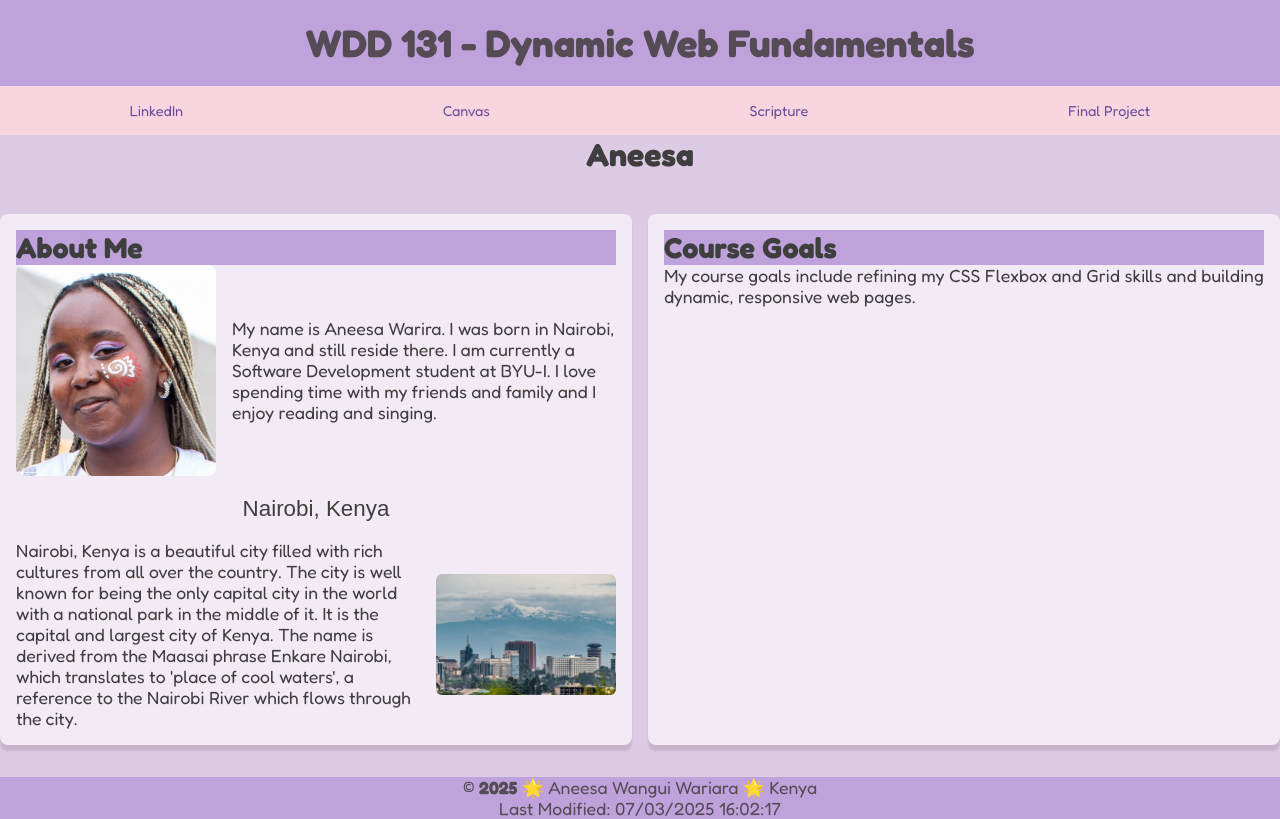
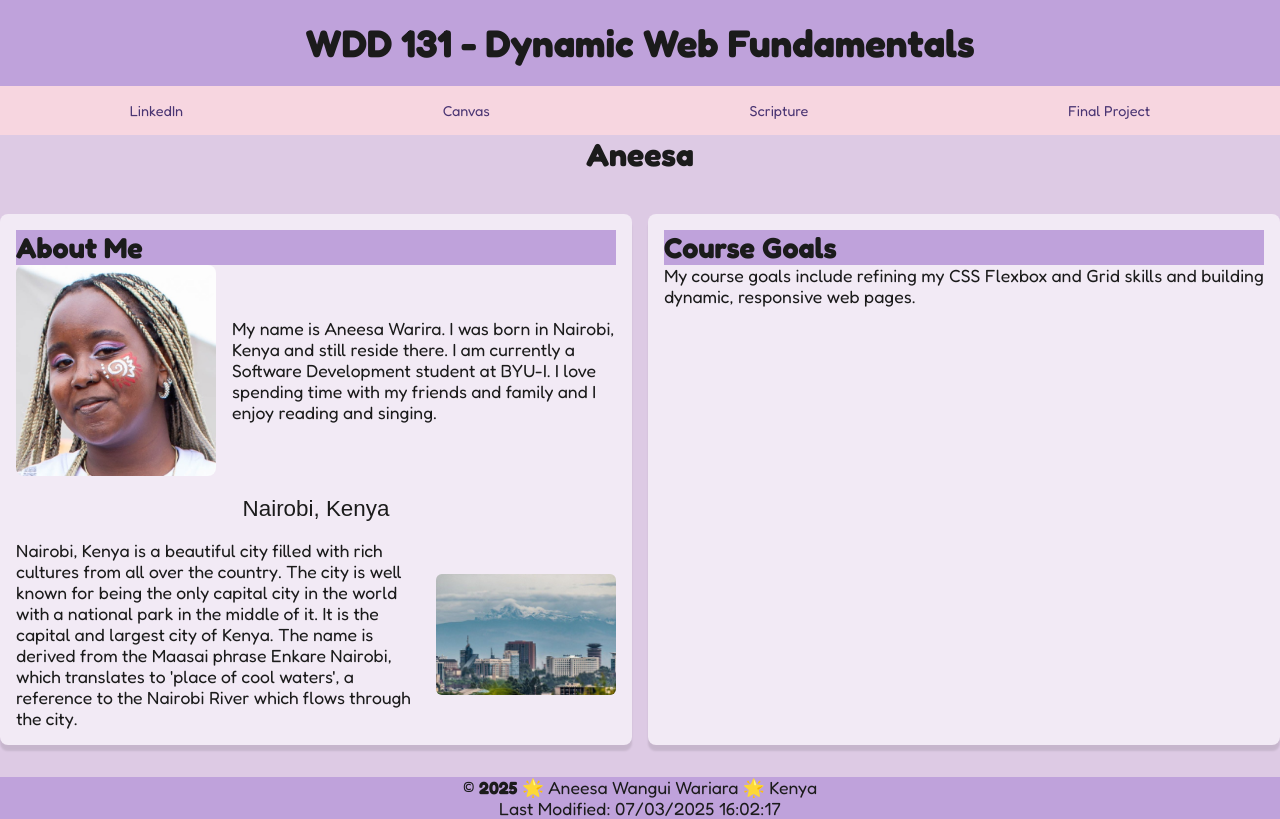
Before and after one commit to aneesawariara/wdd131, a plain HTML site: page index.html in a window 1280 px wide. Drawn offline with Linux system fonts and the light colour scheme.

Commit message:
color correction

```diff
--- a/styles/base.css
+++ b/styles/base.css
@@ -6,7 +6,7 @@
 :root {
     --primary-color: #BFA2DB;
     --accent-color: #F7D6E0;
-    --text-color: #3E3E3E;
+    --text-color: #1B1B1B;
     --background-color: #ddcae4; }
 
 body{
@@ -20,7 +20,7 @@ body{
 
 header,footer{
     background-color: var(--primary-color);
-    color: rgb(84, 75, 85);
+    color: var(--text-color);
 }
 
 #course-title{
@@ -46,7 +46,7 @@ nav ul {
 
 nav a {
     display: block;
-    color: #6B4C9A;
+    color: #4A3573;
     text-align: center;
     padding: 1rem;
     text-decoration: none;
```
